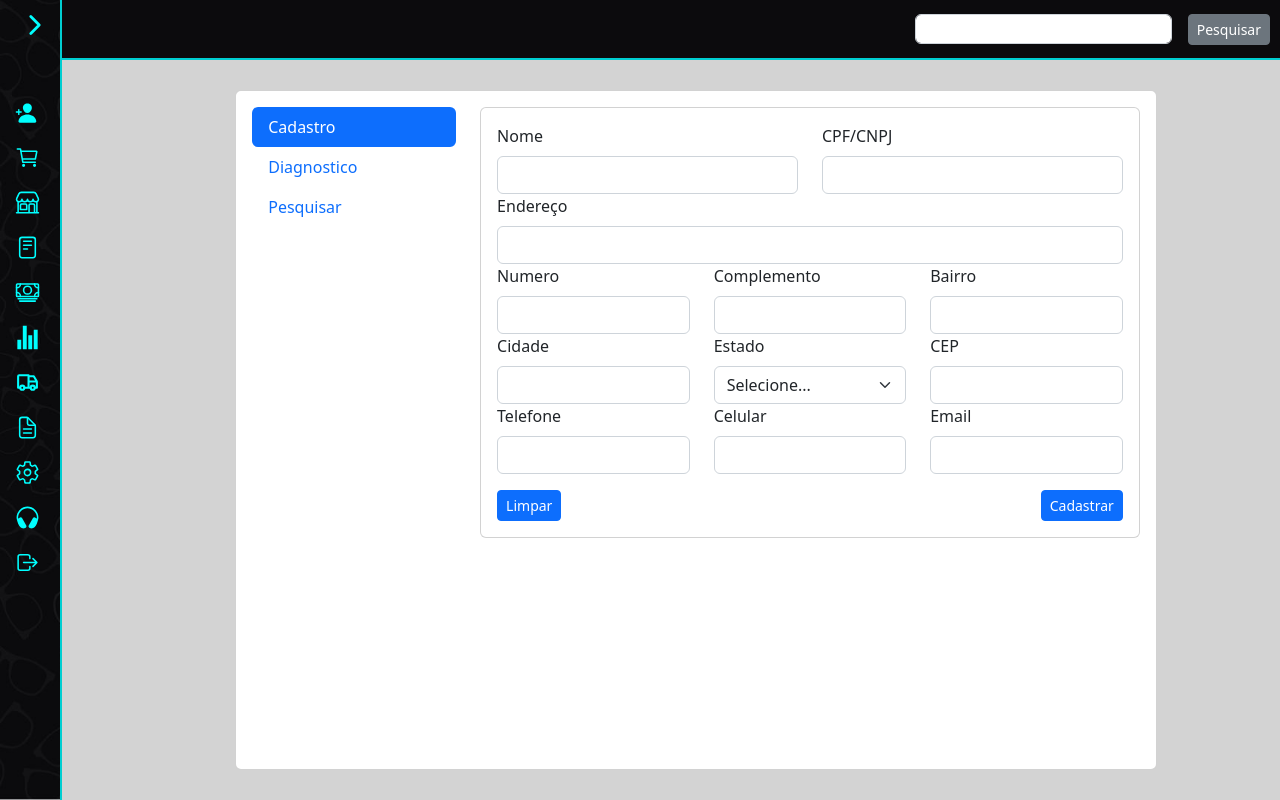
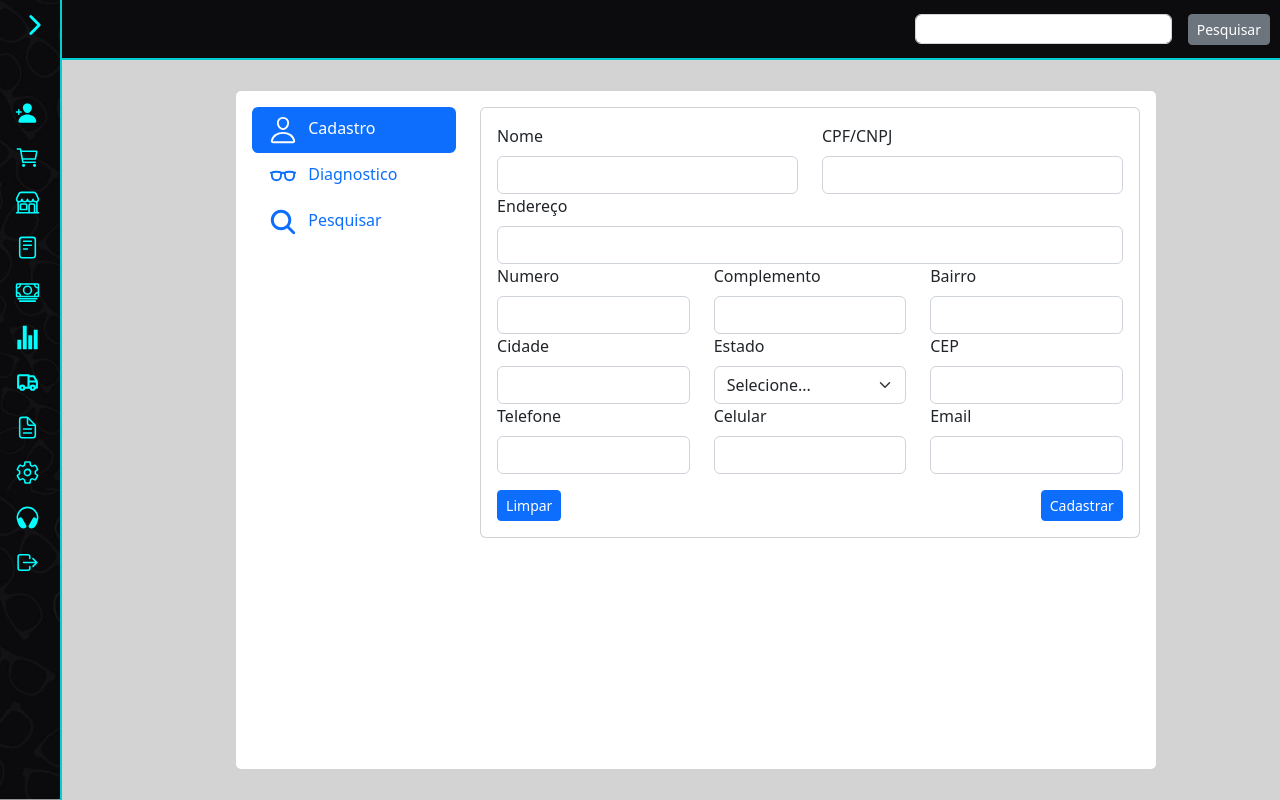
Before and after one commit to leobraboo/FrontSystemGlobal, a React (Vite) app: page /Clients in a window 1280 px wide. Built offline with nearby package versions, Linux system fonts and the light colour scheme.

Commit message:
refactor : ajustes

```diff
--- a/src/components/Clientes/index.tsx
+++ b/src/components/Clientes/index.tsx
@@ -2,6 +2,7 @@ import { Button, Card, Form, Tabs, Tab, Stack, Row, Col, Nav } from 'react-boots
 import { DiagnosisClient } from './DiagnosisClient';
 import { RegisterClient } from './RegisterClient';
 import { ContentClient } from './styles';
+import { IoPersonOutline, IoGlassesOutline, IoSearch } from "react-icons/io5";
 
 export function CClient() {
   return (
@@ -30,13 +31,22 @@ export function CClient() {
               <Col sm={3}>
                 <Nav variant="pills" className="flex-column">
                   <Nav.Item>
-                    <Nav.Link eventKey="first">Cadastro</Nav.Link>
+                    <Nav.Link eventKey="first">
+                      <IoPersonOutline size={30} style={{ marginRight:"10px" }}/>
+                      Cadastro
+                      </Nav.Link>
                   </Nav.Item>
                   <Nav.Item>
-                    <Nav.Link eventKey="second">Diagnostico</Nav.Link>
+                    <Nav.Link eventKey="second">
+                    <IoGlassesOutline size={30} style={{ marginRight:"10px" }}/>
+                      Diagnostico
+                      </Nav.Link>
                   </Nav.Item>
                   <Nav.Item>
-                    <Nav.Link eventKey="terciary">Pesquisar</Nav.Link>
+                    <Nav.Link eventKey="terciary">
+                    <IoSearch size={30} style={{ marginRight:"10px" }}/>
+                      Pesquisar
+                      </Nav.Link>
                   </Nav.Item>
                 </Nav>
               </Col>
--- a/src/components/Navegation/styles.ts
+++ b/src/components/Navegation/styles.ts
@@ -76,7 +76,7 @@ export const FormStyle = styled.button`
   }
 `
 
-export const TextButton = styled.text`
+export const TextButton = styled.div`
 font-size: 1rem;
 align-items: center;
 color: #F0F8FF;
--- a/src/components/Products/index.tsx
+++ b/src/components/Products/index.tsx
@@ -1,6 +1,7 @@
 import { Button, Card, Form, Tabs, Tab, Stack, Row, Col, Nav } from 'react-bootstrap';
 import { RegisterProduct } from './RegisterProduct';
 import { ContentProduct } from './styles';
+import { IoGlasses, IoSearch } from "react-icons/io5";
 
 export function CProducts() {
   return (
@@ -12,10 +13,16 @@ export function CProducts() {
               <Col sm={3}>
                 <Nav variant="pills" className="flex-column">
                   <Nav.Item>
-                    <Nav.Link eventKey="first">Cadastro</Nav.Link>
+                    <Nav.Link eventKey="first">
+                      <IoGlasses size={30} style={{ marginRight:"10px" }}/>
+                      Cadastro
+                      </Nav.Link>
                   </Nav.Item>
                   <Nav.Item>
-                    <Nav.Link eventKey="second">Pesquisar</Nav.Link>
+                    <Nav.Link eventKey="second">
+                    <IoSearch size={30} style={{ marginRight:"10px" }}/>
+                      Pesquisar
+                      </Nav.Link>
                   </Nav.Item>
                 </Nav>
               </Col>
--- a/src/shared/Hooks/useClient.tsx
+++ b/src/shared/Hooks/useClient.tsx
@@ -29,8 +29,22 @@ export function UseClient() {
     }
   }
 
+  const update = async () => {
+    try {
+      await ClientService.update(client as IClient)
+
+      toast("Atualizado com sucesso! ✅", {
+        position: toast.POSITION.TOP_RIGHT
+      });
+    } catch (error: any) {
+      toast.error(error?.response?.data?.erros, {
+        position: toast.POSITION.TOP_RIGHT
+      });
+    }
+  }
+
   const handleSaveOrUpdate = async () => {
-    client?.id === "" ? save() : "teste"
+    client?.id === "" ? save() : update()
   }
 
   const clearAllInputs = () => {
```
